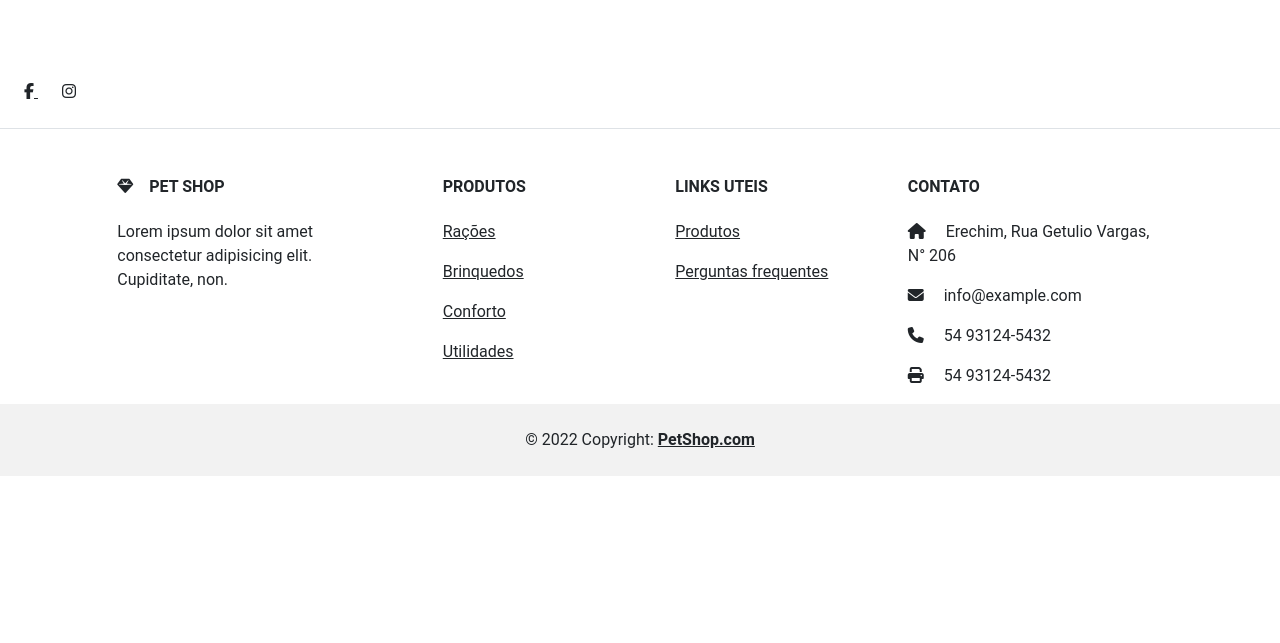
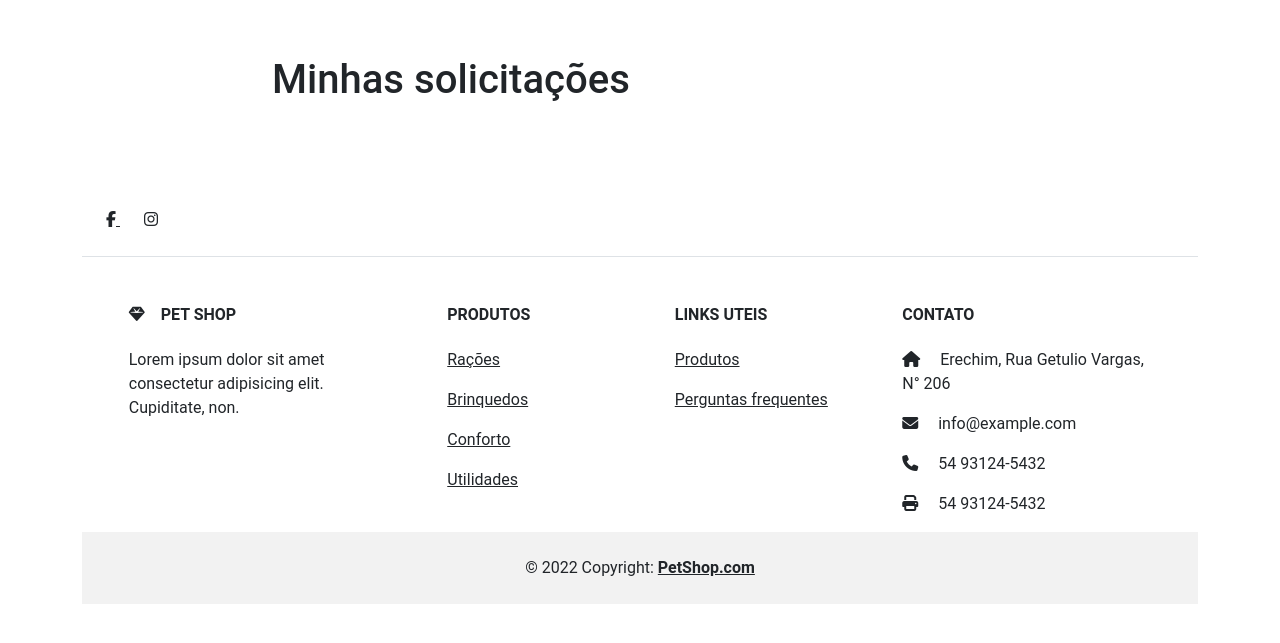
Before and after one commit to VicenteLorenzon/projeto-integrador-3, a Django app: page /minhas_solicitacoes/ in a window 1280 px wide. Shown: the part 96-739 px from the top of the page. Run offline with Django 4.2, Linux system fonts and the light colour scheme; the visitor is signed in with stand-in values (Sample User, id 1); data that the repository does not hold is empty; some libraries are stand-ins or nearby versions.

Commit message:
Update minhas_solicitacoes.html

```diff
--- a/templates/minhas_solicitacoes.html
+++ b/templates/minhas_solicitacoes.html
@@ -4,11 +4,18 @@
 <body>
   {% include 'partials/header.html' %}
 <main>
-    {% for solicitacao in solicitacoes %}
-    {{ solicitacao.animal.nome }}
-
-    {% endfor %}
-
+    <div class="container-fluid">
+        <div class="container">
+          <div class="row pt-5 pb-4">
+            <div class="col-2"></div>
+            <div class="col">
+              <h1>Minhas solicitações</h1>
+            </div>
+            <div class="col-3"></div>
+          </div>
+           {% for solicitacao in solicitacoes %}
+           {{ solicitacao.animal.nome }}
+           {% endfor %}
   {% include 'partials/footer.html' %}
 </main>
 {% endblock %}
```
